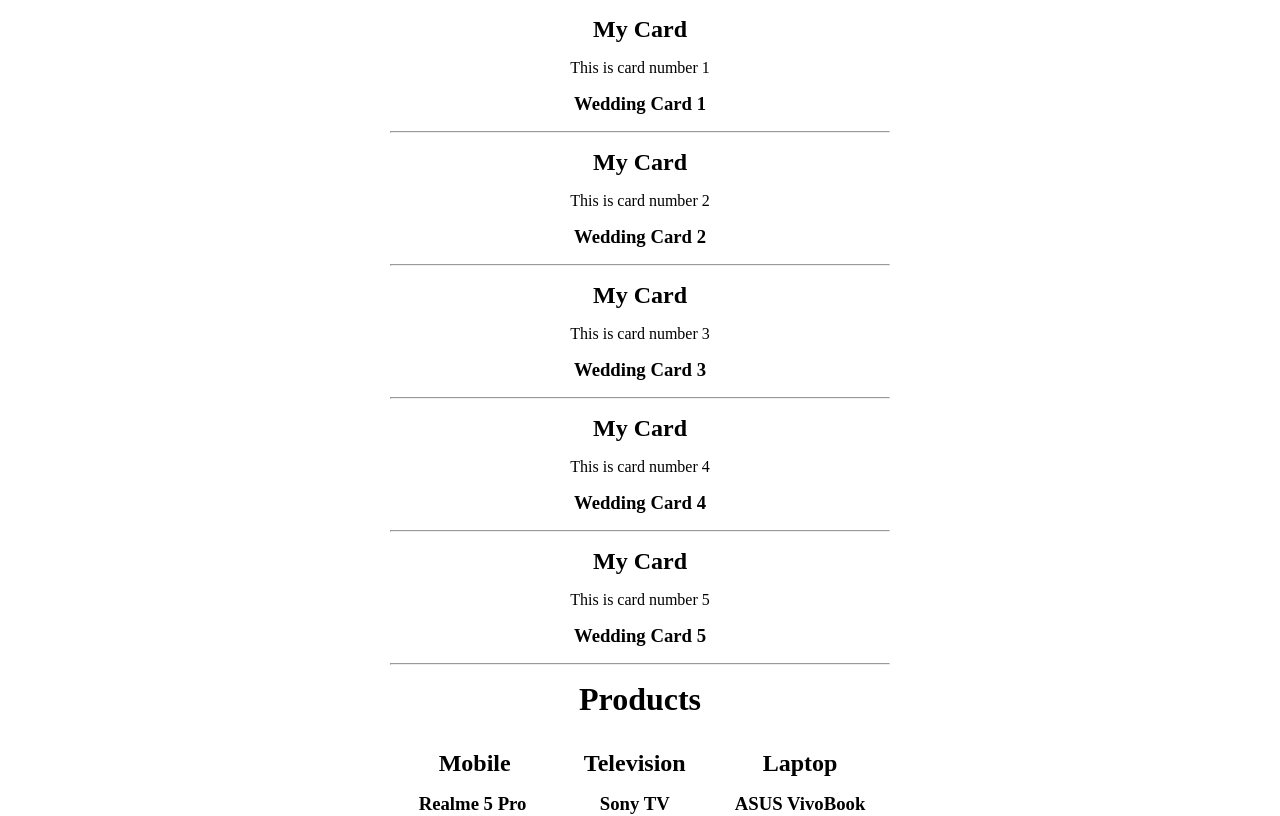
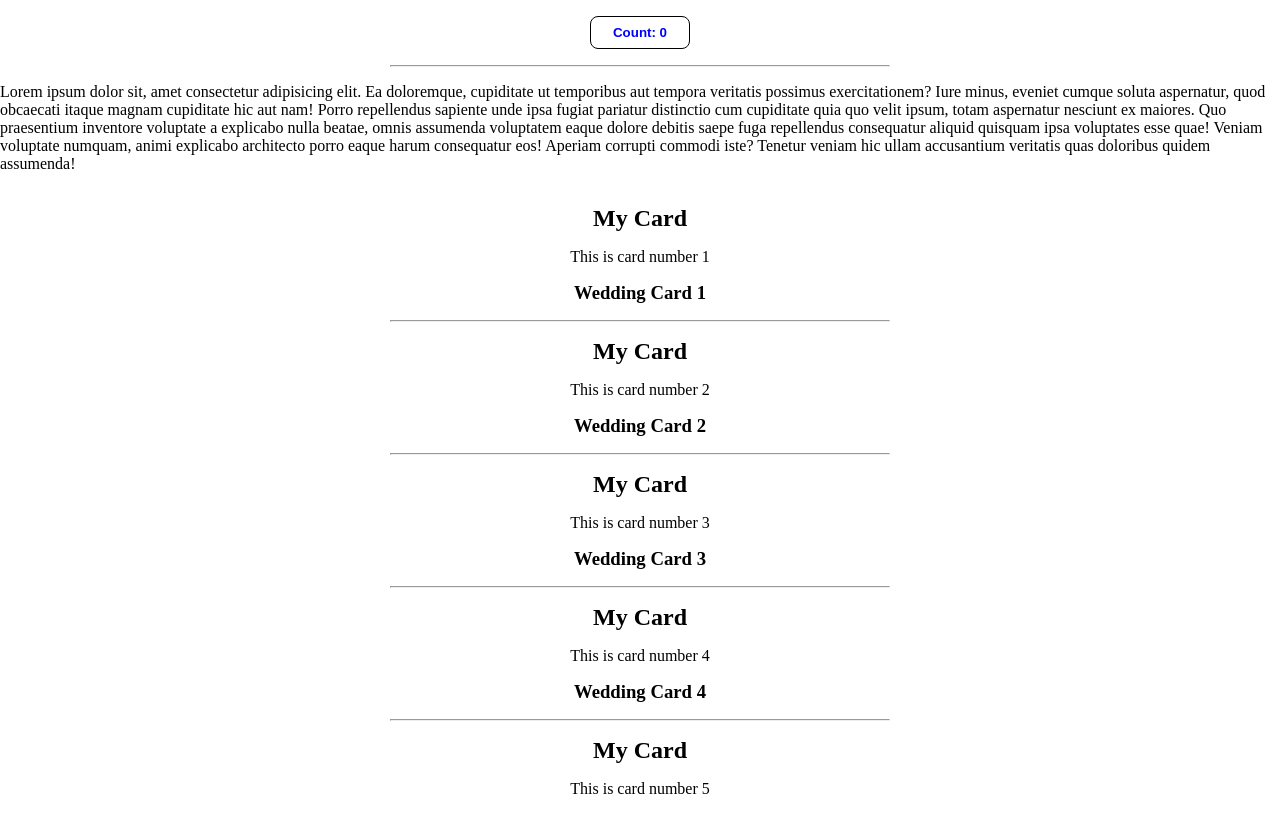
Before and after one commit to astiksayare/React-Doc, a React (Vite) app in the folder React-Master/react-master-jsx/: page / in a window 1280 px wide. Shown: the top 816 px of the page. Built offline with nearby package versions, Linux system fonts and the light colour scheme.

Commit message:
Added: Events in React

```diff
--- a/React-Master/react-master-jsx/src/App.jsx
+++ b/React-Master/react-master-jsx/src/App.jsx
@@ -2,6 +2,8 @@
 import * as proDetails from "./api/api";
 import Card from "./component/Card";
 import Product from "./component/Product";
+import * as EventComponent from './events/index';
+
 
 
 const displayFlex = {display: "flex", flexDirection: 'column', justifyContent: "center", alignItems: 'center', gap: '1rem'};
@@ -12,6 +14,10 @@ const App = () => {
 
     return (
         <div style={displayFlex}>
+
+            <EventComponent.ClickEvent />
+            <hr width='500'/>
+            <EventComponent.CopyEvent />
             <section>
                 {
                     numbers.map(number => (
--- /dev/null
+++ b/React-Master/react-master-jsx/src/events/ClickEvent.jsx
@@ -0,0 +1,26 @@
+
+import React from "react";
+
+const btnStyle = {
+    padding: ".5rem",
+    width: "100px",
+    marginTop: '1rem',
+    background: "#fff",
+    color: "blue",
+    fontWeight: 'bold',
+    cursor: 'pointer',
+    borderRadius: '.5rem',
+    border: '1px solid #000'
+
+}
+
+export const ClickEvent = () => {
+
+    const [count, setCount] = React.useState(0);
+
+    return (
+        <>
+        <button style={btnStyle} onClick={() => setCount(count + 1)}>Count: {count}</button>
+        </>
+    )
+}
--- /dev/null
+++ b/React-Master/react-master-jsx/src/events/CopyEvent.jsx
@@ -0,0 +1,21 @@
+
+export const CopyEvent = () => {
+
+    const copyHandler = () => {
+        alert("Text is copied to your clipboard!");
+    }
+    return (
+        <p onCopy={copyHandler}>
+            Lorem ipsum dolor sit, amet consectetur adipisicing elit.
+             Ea doloremque, cupiditate ut temporibus aut tempora veritatis possimus exercitationem?
+             Iure minus, eveniet cumque soluta aspernatur, quod obcaecati itaque magnam cupiditate hic aut nam!
+             Porro repellendus sapiente unde ipsa fugiat pariatur distinctio cum cupiditate quia quo velit ipsum,
+              totam aspernatur nesciunt ex maiores. Quo praesentium inventore voluptate a explicabo nulla beatae,
+              omnis assumenda voluptatem eaque dolore debitis saepe fuga repellendus
+              consequatur aliquid quisquam ipsa voluptates esse quae! Veniam voluptate numquam,
+              animi explicabo architecto porro eaque harum consequatur eos!
+              Aperiam corrupti commodi iste? Tenetur veniam hic ullam accusantium
+              veritatis quas doloribus quidem assumenda!
+        </p>
+    )
+}
--- /dev/null
+++ b/React-Master/react-master-jsx/src/events/index.js
@@ -0,0 +1,7 @@
+
+import { CopyEvent } from "./CopyEvent";
+import { ClickEvent } from "./ClickEvent";
+
+export {
+    CopyEvent, ClickEvent
+}
```
